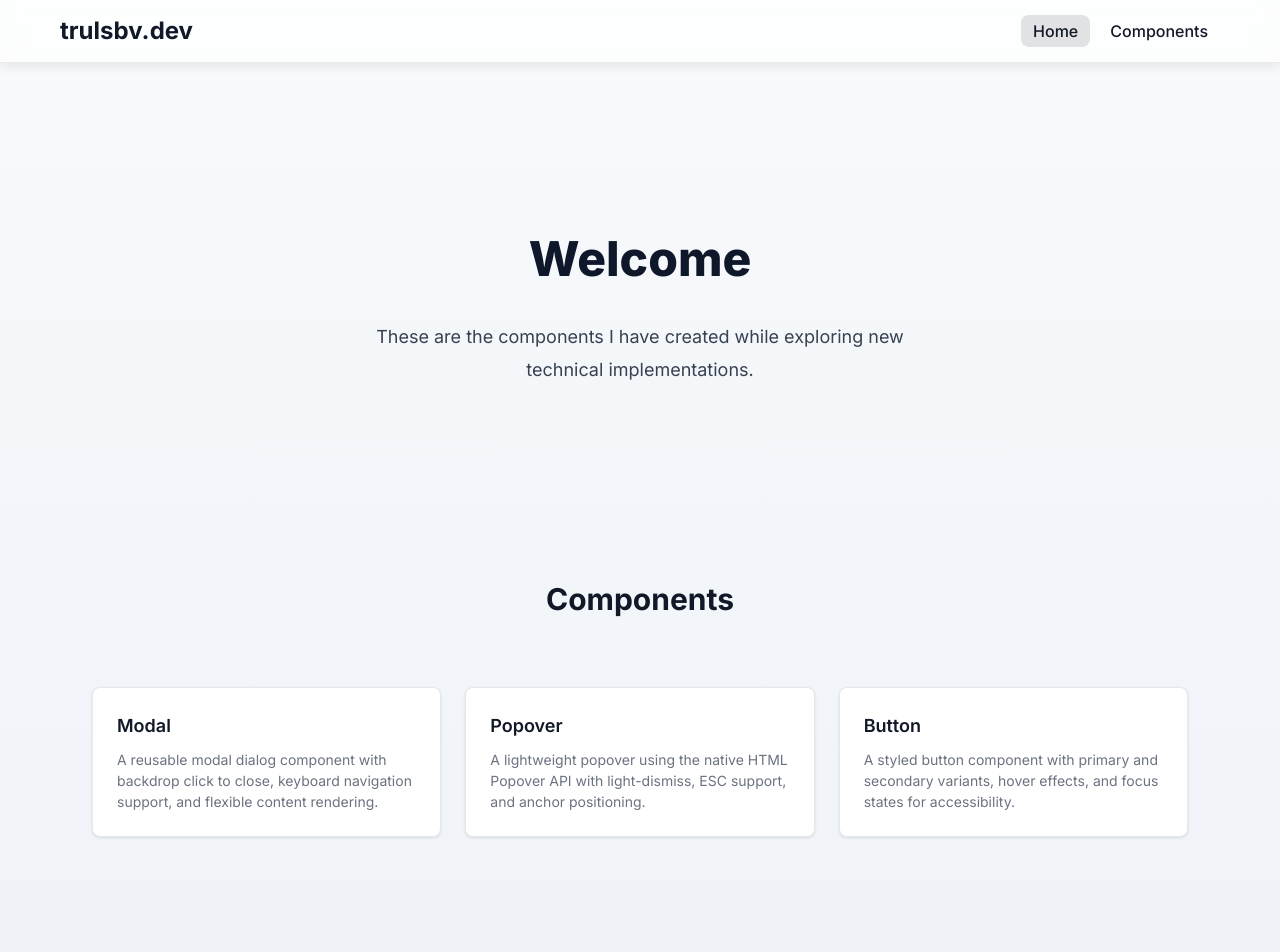
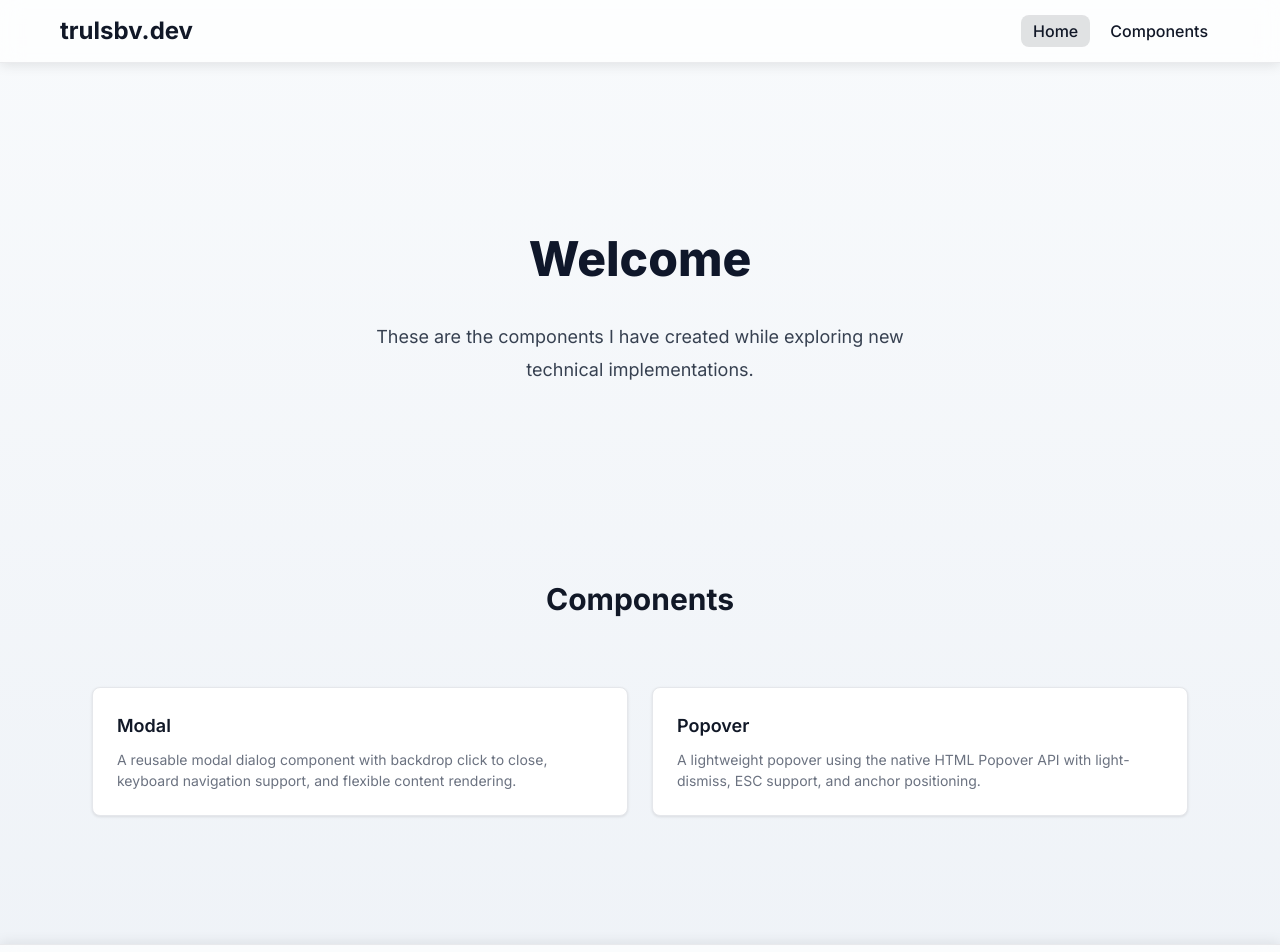
Before and after one commit to trulsbv/trulsbv.github.io, a React (Vite) app: page /home in a window 1280 px wide. Shown: the top 952 px of the page. Built offline with nearby package versions, Linux system fonts and the light colour scheme.

Commit message:
Remove button from home page

```diff
--- a/src/internalComponents/ComponentsGrid.tsx
+++ b/src/internalComponents/ComponentsGrid.tsx
@@ -35,12 +35,6 @@ const components = [
       "A lightweight popover using the native HTML Popover API with light-dismiss, ESC support, and anchor positioning.",
     componentName: "Popover",
   },
-  {
-    name: "Button",
-    description:
-      "A styled button component with primary and secondary variants, hover effects, and focus states for accessibility.",
-    componentName: "Button",
-  },
 ];
 
 export const ComponentsGrid = () => {
```
